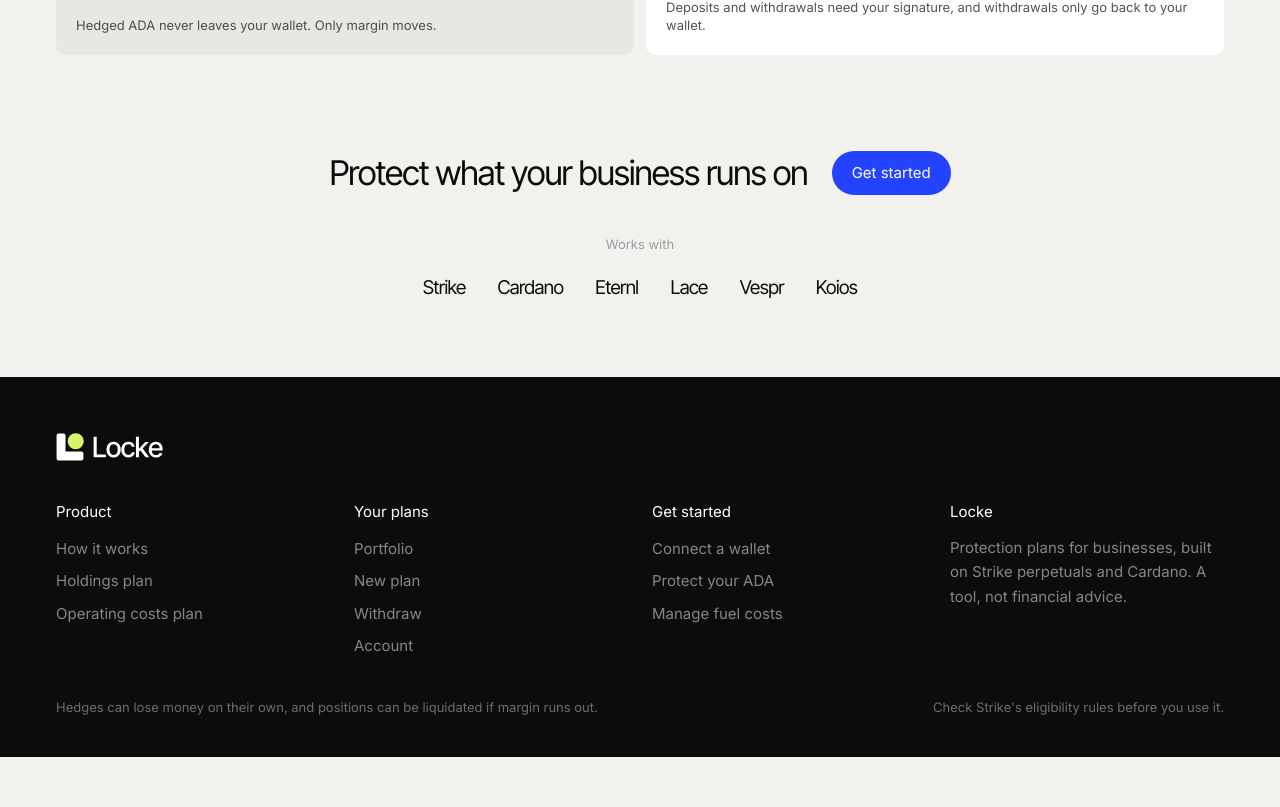
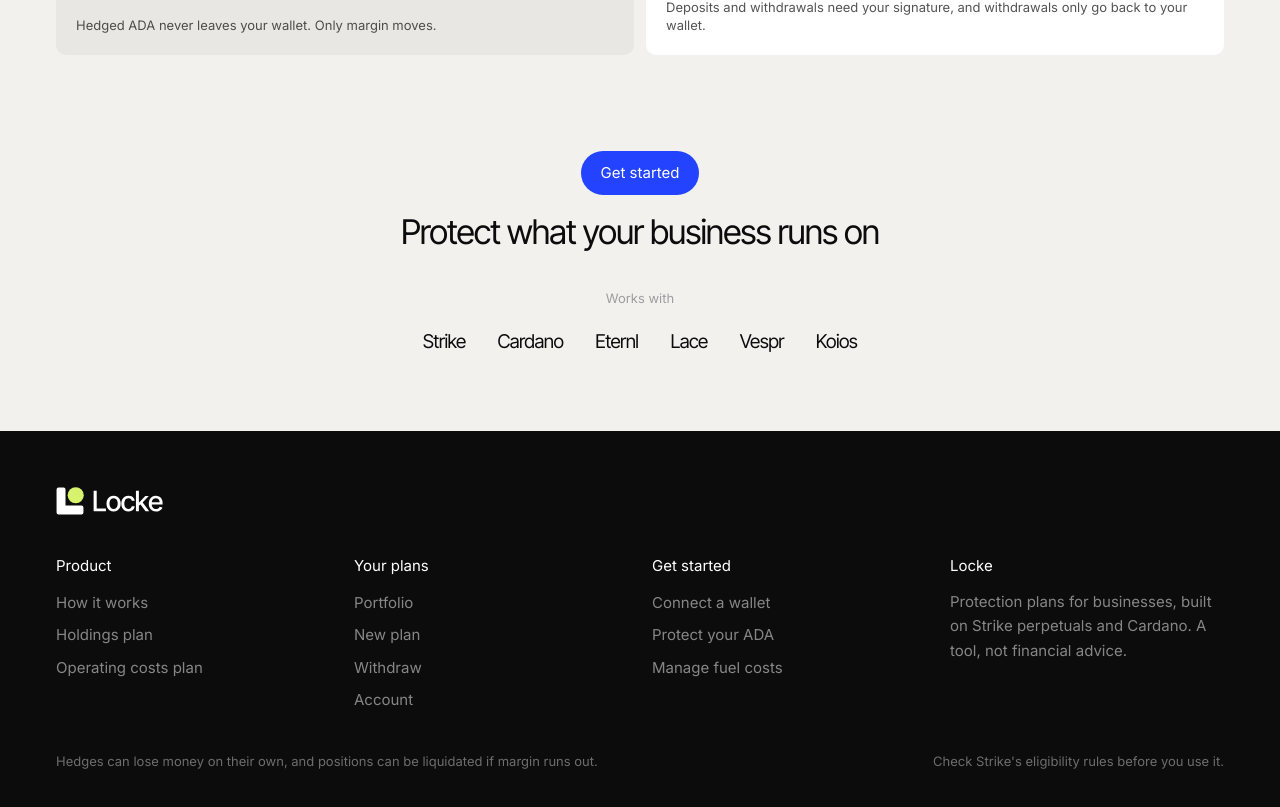
Before and after one commit to linoxbt/Locke, a Next.js app: page / in a window 1280 px wide. Shown: the part 2700-3507 px from the top of the page. Before the commit the page ends 3457 px from the top, so only its background shows below. Built offline with nearby package versions, Linux system fonts and the light colour scheme; no server answers.

Commit message:
Move the closing Get started button above the headline, centred

```diff
--- a/src/app/page.tsx
+++ b/src/app/page.tsx
@@ -98,15 +98,15 @@
 
       {/* Closing CTA */}
       <section className="pb-14 sm:pb-20">
-        {/* Headline and button share one line, centred as a pair; they stack (centred) on phones. */}
-        <div className={`${wrap} flex flex-col items-center justify-center gap-5 text-center sm:flex-row sm:gap-6`}>
-          <h2 className="display text-[26px] sm:text-[34px]">Protect what your business runs on</h2>
+        {/* Button centred above the headline, at every width. */}
+        <div className={`${wrap} flex flex-col items-center gap-5 text-center`}>
           <Link
             href={start}
             className="inline-flex h-11 shrink-0 items-center rounded-full bg-cobalt px-5 text-[15px] text-paper transition-colors hover:bg-cobalt-deep"
           >
             Get started
           </Link>
+          <h2 className="display text-[26px] sm:text-[34px]">Protect what your business runs on</h2>
         </div>
         <p className="mt-10 text-center text-[13px] text-ink-3">Works with</p>
         <ul className="mx-auto mt-6 flex max-w-[1100px] flex-wrap items-center justify-center gap-x-8 gap-y-3 text-[17px] text-ink sm:text-[19px]">
```
